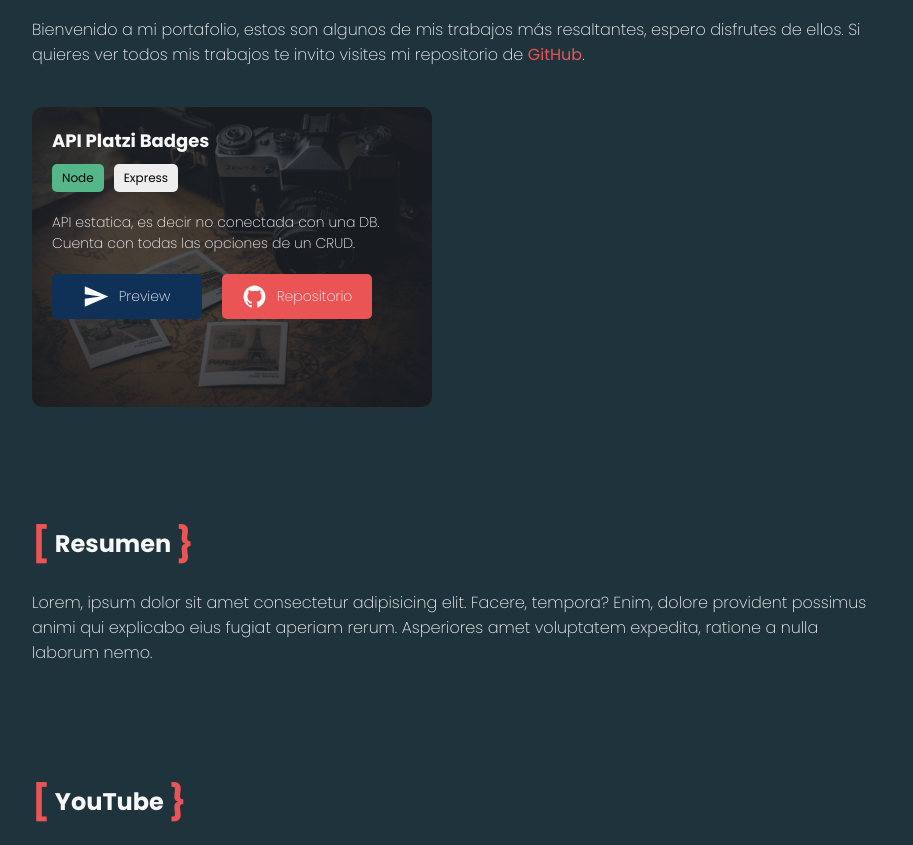
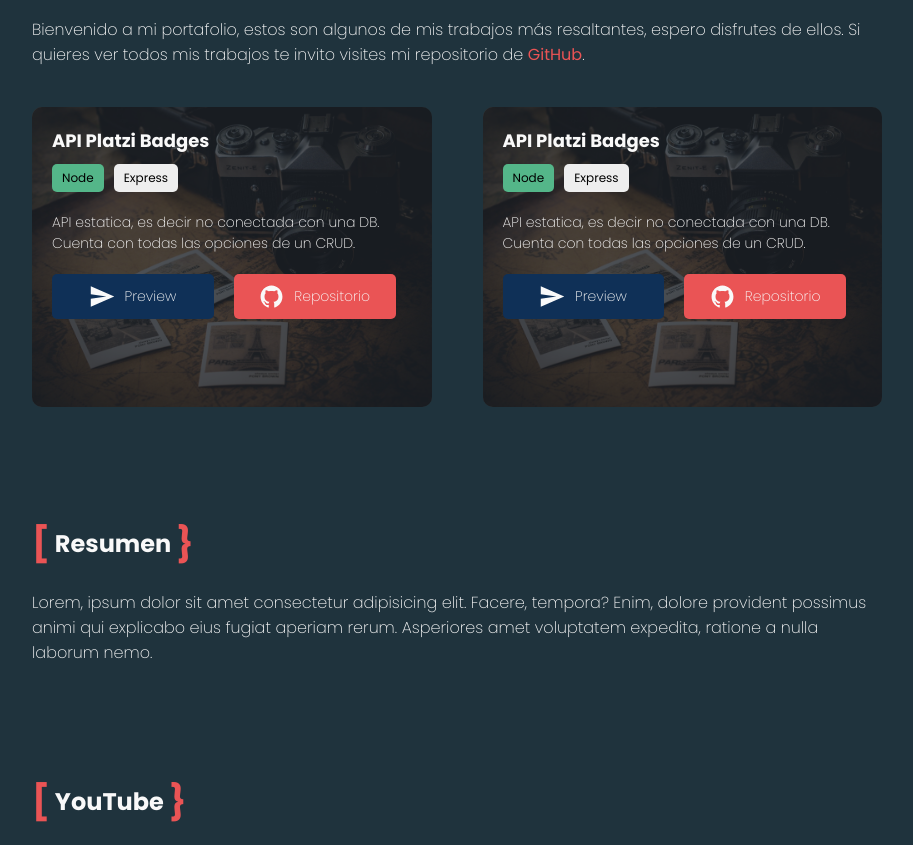
Before and after one commit to byRedHunter/portafolio, a plain HTML site: page index.html in a window 1280 px wide. Shown: the part 2185-3030 px from the top of the page, without its empty margins (343-1256 px from the left). Drawn offline with Linux system fonts and the light colour scheme.

Commit message:
agregue los prefijos para los navegadores

```diff
--- a/assets/css/main.css
+++ b/assets/css/main.css
@@ -84,6 +84,7 @@ main {
 .title {
 	display: flex;
 	align-items: center;
+	-moz-column-gap: 0.5rem;
 	column-gap: 0.5rem;
 	margin-top: 2rem;
 	margin-bottom: 2rem;
@@ -110,6 +111,7 @@ main {
 	display: flex;
 	align-items: center;
 	justify-content: center;
+	-moz-column-gap: 1rem;
 	column-gap: 1rem;
 	color: var(--color-light);
 	transition: 0.3s linear;
@@ -124,6 +126,7 @@ main {
 .button svg {
 	width: 2.5rem;
 	height: 2.5rem;
+	-o-object-fit: contain;
 	object-fit: contain;
 }
 .button-primary {
@@ -152,6 +155,7 @@ main {
 .menu__icon img {
 	height: 3rem;
 	width: 3rem;
+	-o-object-fit: contain;
 	object-fit: contain;
 }
 /* menu icon */
@@ -173,11 +177,13 @@ main {
 	row-gap: 6rem;
 	padding: 2rem;
 	transition: 0.3s ease-in;
+	-webkit-clip-path: polygon(0 0, 0 0, 0 100%, 0% 100%);
 	clip-path: polygon(0 0, 0 0, 0 100%, 0% 100%);
 	transform-origin: left center;
 	z-index: 5;
 }
 .header.active {
+	-webkit-clip-path: polygon(100% 0, 0 0, 0 100%, 100% 100%);
 	clip-path: polygon(100% 0, 0 0, 0 100%, 100% 100%);
 }
 
@@ -187,6 +193,7 @@ main {
 	top: 2rem;
 	width: 20rem;
 	height: 5rem;
+	-webkit-clip-path: polygon(75% 0, 100% 50%, 75% 100%, 0 100%, 0 0);
 	clip-path: polygon(75% 0, 100% 50%, 75% 100%, 0 100%, 0 0);
 	background: var(--color-light);
 	transition: 0.3s linear;
@@ -216,6 +223,7 @@ main {
 	display: flex;
 	align-items: center;
 	justify-content: center;
+	-moz-column-gap: 1.5rem;
 	column-gap: 1.5rem;
 	order: 4;
 }
@@ -236,6 +244,7 @@ main {
 .header__social--item a img {
 	height: 2.3rem;
 	width: 2.3rem;
+	-o-object-fit: contain;
 	object-fit: contain;
 }
 
@@ -328,6 +337,7 @@ section.skills {
 .skill__images {
 	display: flex;
 	align-items: center;
+	-moz-column-gap: 2rem;
 	column-gap: 2rem;
 }
 .skill__images svg {
@@ -337,6 +347,7 @@ section.skills {
 	height: 3.5rem;
 }
 .skill__images svg.mysql-logo {
+	-webkit-filter: drop-shadow(0 0 0.3rem var(--color-primary-light));
 	filter: drop-shadow(0 0 0.3rem var(--color-primary-light));
 }
 .skill__titles {
@@ -400,6 +411,7 @@ section.skills {
 .work__image img {
 	height: 100%;
 	width: 100%;
+	-o-object-fit: cover;
 	object-fit: cover;
 	transition: 0.4s ease-in;
 	transform-origin: center;
@@ -410,6 +422,7 @@ section.skills {
 	padding: 2rem;
 	position: relative;
 	background: rgba(14, 19, 26, 0.7);
+	overflow: hidden;
 }
 .badges {
 	display: flex;
@@ -472,10 +485,14 @@ section.skills {
 }
 .work__info--buttons {
 	display: flex;
-	column-gap: 2rem;
+	flex-wrap: wrap;
 }
 .work__info--buttons a {
 	box-shadow: initial;
+	width: 45%;
+}
+.work__info--buttons a:first-child {
+	margin-right: 2rem;
 }
 /* work */
 
@@ -494,6 +511,7 @@ section.skills {
 	}
 	.presentation__enlaces {
 		flex-direction: row;
+		-moz-column-gap: 4rem;
 		column-gap: 4rem;
 	}
 	/* presentacion */
@@ -546,6 +564,7 @@ section.skills {
 
 	/* header */
 	.header {
+		-webkit-clip-path: polygon(0 0, 100% 0, 100% 100%, 0 100%);
 		clip-path: polygon(0 0, 100% 0, 100% 100%, 0 100%);
 		justify-content: start;
 		row-gap: 4rem;
@@ -573,6 +592,7 @@ section.skills {
 	.header__info--profile img {
 		height: 100%;
 		width: 100%;
+		-o-object-fit: cover;
 		object-fit: cover;
 	}
 	.header__info--title {
@@ -592,6 +612,7 @@ section.skills {
 	}
 	.header__nav--item a {
 		flex-direction: row;
+		-moz-column-gap: 1rem;
 		column-gap: 1rem;
 	}
 	.header__nav--item a img {
@@ -625,6 +646,7 @@ section.skills {
 	}
 	.presentation__portada img {
 		height: 35rem;
+		-webkit-filter: drop-shadow(0 0 2rem var(--color-dark));
 		filter: drop-shadow(0 0 2rem var(--color-dark));
 	}
 	/* presentation */
--- a/index.html
+++ b/index.html
@@ -1021,6 +1021,62 @@
 							</div>
 						</div>
 					</article>
+
+					<article class="skill work">
+						<figure class="work__image">
+							<img src="./assets/images/photo.jpg" alt="Nombre del proyecto" />
+						</figure>
+
+						<div class="work__info">
+							<h3 class="work__info--title">API Platzi Badges</h3>
+
+							<div class="badges">
+								<div class="badge badge__node badge__text--dark">Node</div>
+								<div class="badge badge__express badge__text--dark">
+									Express
+								</div>
+							</div>
+
+							<p class="work__info--description">
+								API estatica, es decir no conectada con una DB. Cuenta con todas
+								las opciones de un CRUD.
+							</p>
+
+							<div class="work__info--buttons">
+								<a href="/" class="button">
+									<svg
+										width="32"
+										height="32"
+										viewBox="0 0 32 32"
+										fill="none"
+										xmlns="http://www.w3.org/2000/svg"
+									>
+										<path
+											d="M1 29L31 16L1 3V13L21 16L1 19V29Z"
+											fill="#f9f9f9"
+										/>
+									</svg>
+									Preview
+								</a>
+
+								<a href="/" class="button button-primary">
+									<svg
+										width="30"
+										height="30"
+										viewBox="0 0 30 30"
+										fill="none"
+										xmlns="http://www.w3.org/2000/svg"
+									>
+										<path
+											d="M15 1.875C7.75195 1.875 1.875 7.9043 1.875 15.334C1.875 21.2812 5.63672 26.3203 10.8516 28.1016C10.9247 28.1175 10.9994 28.1253 11.0742 28.125C11.5605 28.125 11.748 27.7676 11.748 27.457C11.748 27.1348 11.7363 26.291 11.7305 25.166C11.2963 25.2678 10.8522 25.3209 10.4062 25.3242C7.88086 25.3242 7.30664 23.3613 7.30664 23.3613C6.70898 21.8086 5.84766 21.3926 5.84766 21.3926C4.70508 20.5898 5.8418 20.5664 5.92969 20.5664H5.93555C7.25391 20.6836 7.94531 21.9609 7.94531 21.9609C8.60156 23.1094 9.48047 23.4316 10.2656 23.4316C10.7848 23.4213 11.2959 23.3015 11.7656 23.0801C11.8828 22.2129 12.2227 21.6211 12.5977 21.2812C9.68555 20.9414 6.62109 19.7871 6.62109 14.6309C6.62109 13.1602 7.13086 11.959 7.96875 11.0215C7.83398 10.6816 7.38281 9.31055 8.09766 7.45898C8.19354 7.43604 8.29209 7.42619 8.39062 7.42969C8.86523 7.42969 9.9375 7.61133 11.707 8.8418C13.8572 8.24022 16.1311 8.24022 18.2812 8.8418C20.0508 7.61133 21.123 7.42969 21.5977 7.42969C21.6962 7.42619 21.7947 7.43604 21.8906 7.45898C22.6055 9.31055 22.1543 10.6816 22.0195 11.0215C22.8574 11.9648 23.3672 13.166 23.3672 14.6309C23.3672 19.7988 20.2969 20.9355 17.373 21.2695C17.8418 21.6855 18.2637 22.5059 18.2637 23.7598C18.2637 25.5586 18.2461 27.0117 18.2461 27.4512C18.2461 27.7676 18.4277 28.125 18.9141 28.125C18.9928 28.1253 19.0713 28.1175 19.1484 28.1016C24.3691 26.3203 28.125 21.2754 28.125 15.334C28.125 7.9043 22.248 1.875 15 1.875Z"
+											fill="#f9f9f9"
+										/>
+									</svg>
+									Repositorio
+								</a>
+							</div>
+						</div>
+					</article>
 				</section>
 			</section>
 
```
